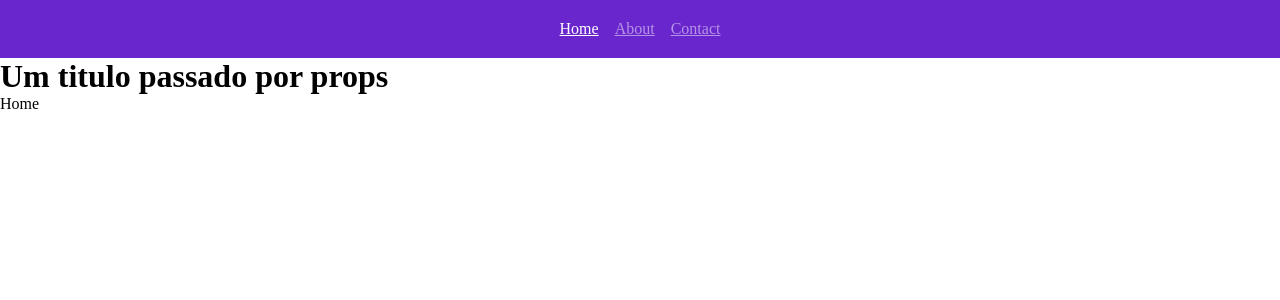
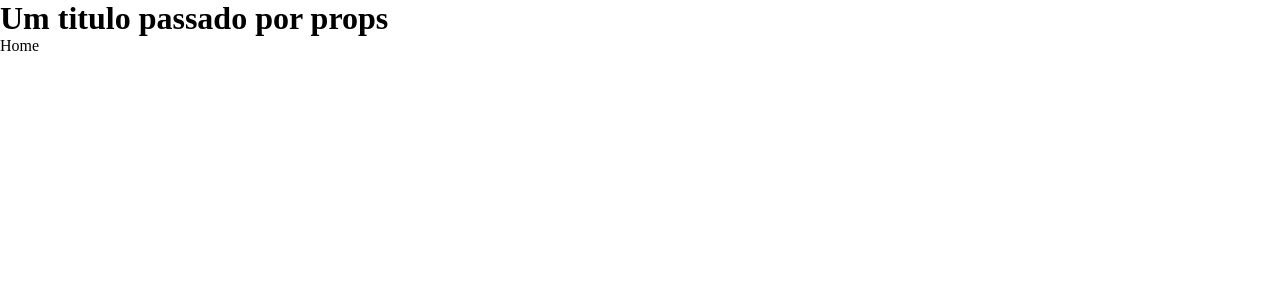
Before and after one commit to lucaspdroz/project-base, a React (Create React App) app: page / in a window 1280 px wide. Shown: the top 300 px of the page. Built offline with nearby package versions, Linux system fonts and the light colour scheme.

Commit message:
exemplo pro will 2

```diff
--- a/src/App.js
+++ b/src/App.js
@@ -9,12 +9,12 @@ import './global.scss';
 import Home from './Pages/Home';
 import About from './Pages/About';
 import Contact from './Pages/Contact';
-import Navbar from './Components/Navbar/Navbar';
+// import Navbar from './Components/Navbar/Navbar';
 
 function App() {
   return (
     <Router>
-      <Navbar />
+      {/* <Navbar /> */}
       <Switch>
         <Route path="/about">
           <About />
```
